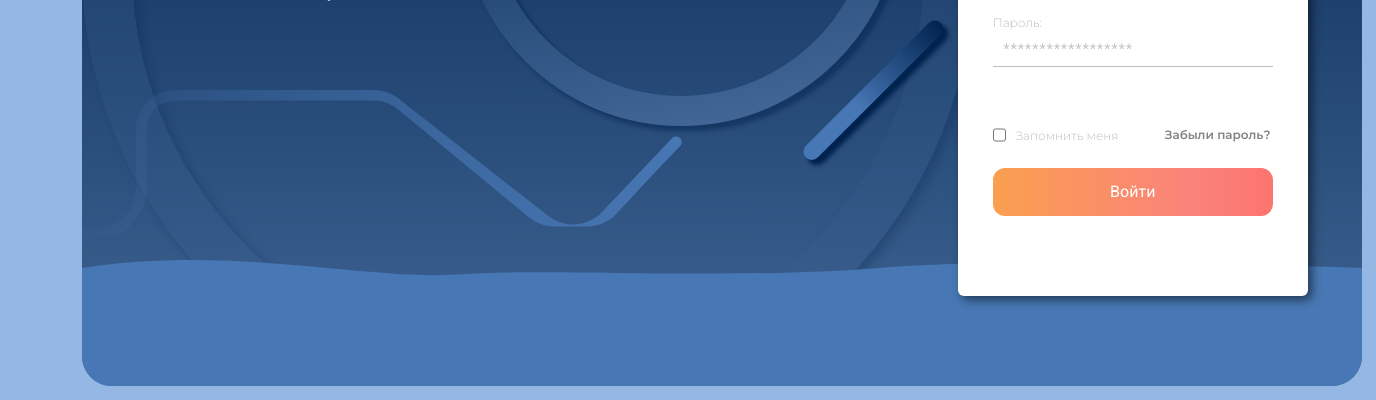
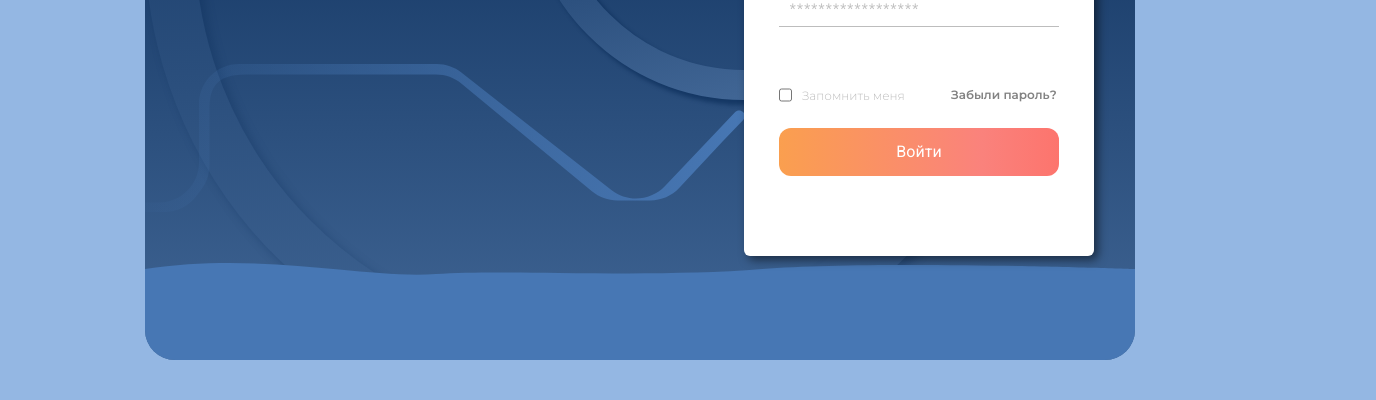
Before and after one commit to iliazagorodniy/auth-form, a plain HTML site: page index.html in a window 1280 px wide. Shown: the part 460-860 px from the top of the page, 1376 px wide, since content can reach past the window. After the commit the page ends 834 px from the top, so only its background shows below. Drawn offline with nearby package versions, Linux system fonts and the light colour scheme.

Commit message:
adaptiive web design added

```diff
--- a/index.html
+++ b/index.html
@@ -11,7 +11,7 @@
 
 </head>
 <body class="ui sixteen column centered grid auth-window">
-    <div class="fourteen wide column" style="margin-top: 20vh">
+    <div class="sixteen wide column" style="margin-top: 15vh">
         <div class="auth-window-form">
 <!--            <div class="top-left-orange"></div>-->
             <img class="background-img" src="./img/circle-huge.svg" alt="">
--- a/style.css
+++ b/style.css
@@ -3,11 +3,14 @@
 }
 
 .auth-window-form {
+    overflow: hidden;
     margin: 0 auto;
     width: 1280px;
     height: 700px;
     background: linear-gradient(180deg, #00224E 0%, #416695 100%);
     border-radius: 30px;
+
+    transition: width 500ms;
 }
 
 
@@ -61,6 +64,8 @@
     border-radius: 6px;
     background-color: white;
     box-shadow: 4px 4px 10px rgba(0, 0, 0, 0.5);
+
+    transition: margin-left,  500ms;
 }
 
 .logo {
@@ -262,4 +267,26 @@ padding-left: 599px;
 
 .auth-window-form img:nth-child(9) {
     padding-top: 574px;
+    width: 1280px;
+    transition: width 500ms;
 }
+
+@media only screen and (max-width: 1300px) {
+    .auth-window-form {
+        width: 990px;
+        transition: width 500ms;
+    }
+
+    .login-form {
+        margin-left: 90px;
+        margin-top: 66px;
+        transition: margin-left,  500ms;
+    }
+
+    .auth-window-form img:nth-child(9) {
+        width: 990px;
+        border-radius: 30px;
+        padding-top: 603px;
+        transition: width 500ms;
+    }
+}
```
Also changed, not shown: script.js (line endings or trailing spaces).
